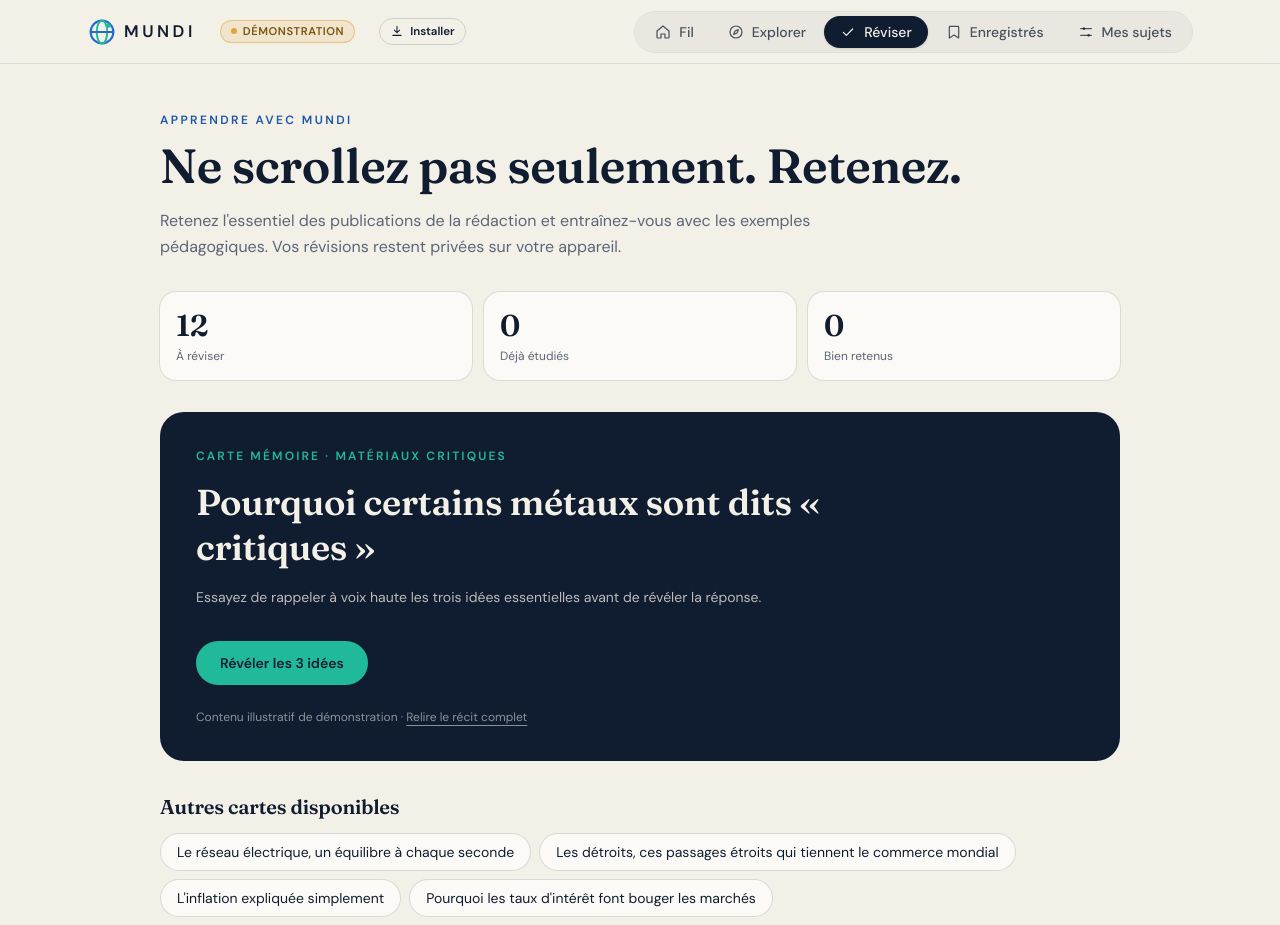
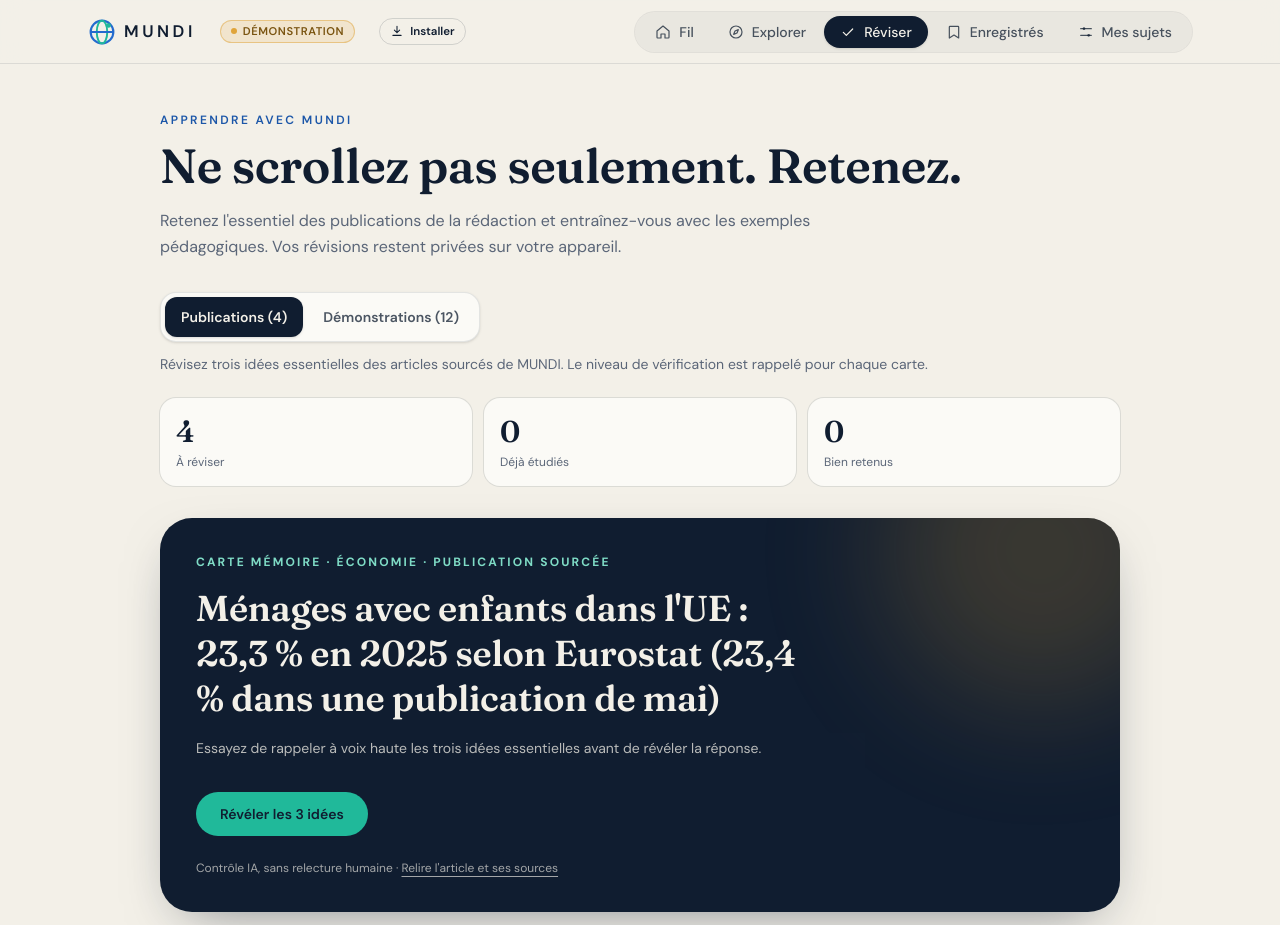
Before and after one commit to nadaudjed/mundi, a Next.js app: page /reviser in a window 1280 px wide. Shown: the top 925 px of the page. Built offline with nearby package versions, Linux system fonts and the light colour scheme.

Commit message:
feat(learning): revise real verified MUNDI publications and retain demo practice

```diff
--- a/components/RevisionClient.tsx
+++ b/components/RevisionClient.tsx
@@ -5,36 +5,89 @@ import Link from "next/link";
 import { useRevision } from "@/lib/revision";
 import { stories } from "@/lib/stories";
 import { getTopic } from "@/lib/topics";
+import { publicationKey, publicationPath } from "@/lib/publication-links";
+import type { FeedPublication } from "@/lib/verified";
+import type { TopicSlug } from "@/lib/types";
 
-export function RevisionClient() {
+type Kind = "publications" | "demos";
+type Card = {
+  key: string; title: string; topic: TopicSlug; keyPoints: readonly string[];
+  href: string; isDemo: boolean; aiVerified?: boolean;
+};
+
+const demoCards: Card[] = stories.map((s) => ({
+  key: s.slug, title: s.title, topic: s.topic,
+  keyPoints: s.keyPoints, href: "/recit/" + s.slug + "/", isDemo: true,
+}));
+
+export function RevisionClient({ publications }: { publications: FeedPublication[] }) {
   const { records, mark, reset } = useRevision();
+  const [kind, setKind] = useState<Kind>(publications.length ? "publications" : "demos");
   const [selected, setSelected] = useState<string | null>(null);
   const [revealed, setRevealed] = useState(false);
-  const [now] = useState(() => Date.now());
-  const due = useMemo(() => stories.filter(s => !records[s.slug] || new Date(records[s.slug].nextAt).getTime() <= now), [records, now]);
-  const mastered = stories.filter(s => (records[s.slug]?.level ?? 0) >= 3).length;
-  const learned = stories.filter(s => Boolean(records[s.slug])).length;
-  const story = due.find(s => s.slug === selected) ?? due[0] ?? null;
+  const [now, setNow] = useState(() => Date.now());
 
+  const publicCards = useMemo<Card[]>(() => publications.map((p) => ({
+    key: publicationKey(p.slug), title: p.title, topic: p.topic,
+    keyPoints: p.keyPoints, href: publicationPath(p.slug),
+    isDemo: false, aiVerified: p.aiVerified,
+  })), [publications]);
+
+  const cards = kind === "publications" ? publicCards : demoCards;
+  const due = cards.filter((card) => !records[card.key] || new Date(records[card.key].nextAt).getTime() <= now);
+  const mastered = cards.filter((card) => (records[card.key]?.level ?? 0) >= 3).length;
+  const learned = cards.filter((card) => Boolean(records[card.key])).length;
+  const story = due.find((card) => card.key === selected) ?? due[0] ?? null;
+
+  function changeKind(next: Kind) {
+    setKind(next);
+    setSelected(null);
+    setRevealed(false);
+    setNow(Date.now());
+  }
   function grade(remembered: boolean) {
     if (!story) return;
-    mark(story.slug, remembered);
+    mark(story.key, remembered);
     setSelected(null);
     setRevealed(false);
+    setNow(Date.now());
   }
 
   return (
     <div className="mt-8">
-      <div className="grid grid-cols-3 gap-3">
+      <div role="group" aria-label="Choisir les contenus à réviser"
+        className="inline-flex max-w-full flex-wrap gap-1 rounded-2xl border border-night/10 bg-paper p-1 shadow-sm">
+        <button type="button" aria-pressed={kind === "publications"} onClick={() => changeKind("publications")}
+          className={"rounded-xl px-4 py-2.5 text-sm font-semibold transition " +
+            (kind === "publications" ? "bg-night text-ivory shadow-sm" : "text-night/75 hover:bg-night/5")}>
+          Publications ({publicCards.length})
+        </button>
+        <button type="button" aria-pressed={kind === "demos"} onClick={() => changeKind("demos")}
+          className={"rounded-xl px-4 py-2.5 text-sm font-semibold transition " +
+            (kind === "demos" ? "bg-night text-ivory shadow-sm" : "text-night/75 hover:bg-night/5")}>
+          Démonstrations ({demoCards.length})
+        </button>
+      </div>
+      <p className="mt-3 text-sm text-muted">
+        {kind === "publications"
+          ? "Révisez trois idées essentielles des articles sourcés de MUNDI. Le niveau de vérification est rappelé pour chaque carte."
+          : "Entraînement sur des récits pédagogiques fictifs, sans actualités ni données attestées."}
+      </p>
+      <div className="mt-6 grid grid-cols-3 gap-3">
         <Stat label="À réviser" value={due.length} />
         <Stat label="Déjà étudiés" value={learned} />
         <Stat label="Bien retenus" value={mastered} />
       </div>
-      <section className="mt-8 rounded-3xl bg-night p-6 text-ivory md:p-9" aria-label="Carte de révision">
+      <section className="relative mt-8 overflow-hidden rounded-[2rem] bg-night p-6 text-ivory shadow-[0_18px_55px_-25px_rgba(16,29,48,0.6)] md:p-9" aria-label="Carte de révision">
+        {story && <div className="pointer-events-none absolute -right-20 -top-32 size-80 rounded-full opacity-20 blur-3xl"
+          style={{ backgroundColor: getTopic(story.topic)?.color }} aria-hidden="true" />}
+        <div className="relative">
           {story ? (
             <>
-            <p className="text-xs font-semibold uppercase tracking-[0.18em] text-mint">Carte mémoire · {getTopic(story.topic)?.name}</p>
-            <h2 className="mt-4 max-w-2xl font-display text-3xl font-semibold leading-tight md:text-4xl">{story.title}</h2>
+              <p className="text-xs font-bold uppercase tracking-[0.18em] text-mint-soft">
+                Carte mémoire · {getTopic(story.topic)?.name} · {story.isDemo ? "Démonstration" : "Publication sourcée"}
+              </p>
+              <h2 className="mt-4 max-w-2xl font-display text-3xl font-semibold leading-tight text-balance md:text-4xl">{story.title}</h2>
               <p className="mt-4 max-w-xl text-sm leading-relaxed text-ivory/75">
                 Essayez de rappeler à voix haute les trois idées essentielles avant de révéler la réponse.
               </p>
@@ -49,7 +102,7 @@ export function RevisionClient() {
                       </li>
                     ))}
                   </ol>
-                <p className="mt-6 text-xs text-ivory/60">Auto-évaluation : indiquez si vous avez réussi à retrouver les idées principales.</p>
+                  <p className="mt-6 text-xs text-ivory/60">Auto-évaluation : indiquez si vous avez retrouvé les idées principales.</p>
                   <div className="mt-4 flex flex-wrap gap-3">
                     <button type="button" onClick={() => grade(false)} className="rounded-full border border-ivory/40 px-5 py-3 text-sm font-semibold hover:bg-ivory/10">À revoir</button>
                     <button type="button" onClick={() => grade(true)} className="rounded-full bg-mint px-5 py-3 text-sm font-semibold text-night hover:bg-mint-soft">J&apos;ai retenu</button>
@@ -60,30 +113,37 @@ export function RevisionClient() {
                   Révéler les 3 idées
                 </button>
               )}
-            <p className="mt-6 text-xs text-ivory/55">Contenu illustratif de démonstration · <Link href={ "/recit/" + story.slug + "/" } className="underline underline-offset-4 hover:text-white">Relire le récit complet</Link></p>
+              <p className="mt-6 text-xs text-ivory/65">
+                {story.isDemo ? "Exemple fictif · " : story.aiVerified ? "Contrôle IA, sans relecture humaine · " : "Validation humaine · "}
+                <Link href={story.href} className="underline underline-offset-4 hover:text-white">
+                  {story.isDemo ? "Relire le récit de démonstration" : "Relire l'article et ses sources"}
+                </Link>
+              </p>
             </>
           ) : (
             <div className="py-8 text-center">
               <h2 className="font-display text-3xl font-semibold">Toutes vos révisions sont à jour !</h2>
-            <p className="mx-auto mt-3 max-w-md text-sm leading-relaxed text-ivory/75">Revenez plus tard pour retrouver vos cartes. Les intervalles s&apos;allongent quand vous retenez les idées.</p>
+              <p className="mx-auto mt-3 max-w-md text-sm leading-relaxed text-ivory/75">Revenez plus tard pour retrouver vos cartes. Les intervalles s'allongent quand vous retenez les idées.</p>
               <Link href="/" className="mt-6 inline-block rounded-full bg-mint px-6 py-3 text-sm font-semibold text-night">Retour au fil</Link>
             </div>
           )}
+        </div>
       </section>
       {due.length > 1 && (
         <section className="mt-8">
           <h2 className="font-display text-xl font-semibold text-night">Autres cartes disponibles</h2>
           <div className="mt-3 flex flex-wrap gap-2">
-            {due.filter(s => s.slug !== story?.slug).map(s => (
-              <button key={s.slug} type="button" onClick={() => { setSelected(s.slug); setRevealed(false); }}
-                className="rounded-full border border-night/15 bg-paper px-4 py-2 text-left text-sm text-night hover:border-blue">{s.title}</button>
+            {due.filter((card) => card.key !== story?.key).map((card) => (
+              <button key={card.key} type="button" onClick={() => { setSelected(card.key); setRevealed(false); }}
+                className="rounded-full border border-night/15 bg-paper px-4 py-2 text-left text-sm text-night hover:border-blue-ink hover:bg-blue/5">{card.title}</button>
             ))}
           </div>
         </section>
       )}
       <div className="mt-10 rounded-2xl border border-night/10 p-5 text-sm text-muted">
-        <p>La progression est enregistrée uniquement dans ce navigateur. Il ne s&apos;agit pas d&apos;un test de connaissances certifié.</p>
-        {learned > 0 && <button type="button" onClick={() => { reset(); setSelected(null); setRevealed(false); }} className="mt-3 font-semibold text-blue underline underline-offset-4">Remettre ma progression à zéro</button>}
+        <p>La progression est conservée uniquement dans ce navigateur, pour les publications comme pour les démonstrations. Ce n'est pas un test certifié.</p>
+        {learned > 0 && <button type="button" onClick={() => { reset(); setSelected(null); setRevealed(false); setNow(Date.now()); }}
+          className="mt-3 font-semibold text-blue-ink underline underline-offset-4">Remettre toute ma progression à zéro</button>}
       </div>
     </div>
   );
```
Lines whose indentation alone changed are shown as unchanged.
